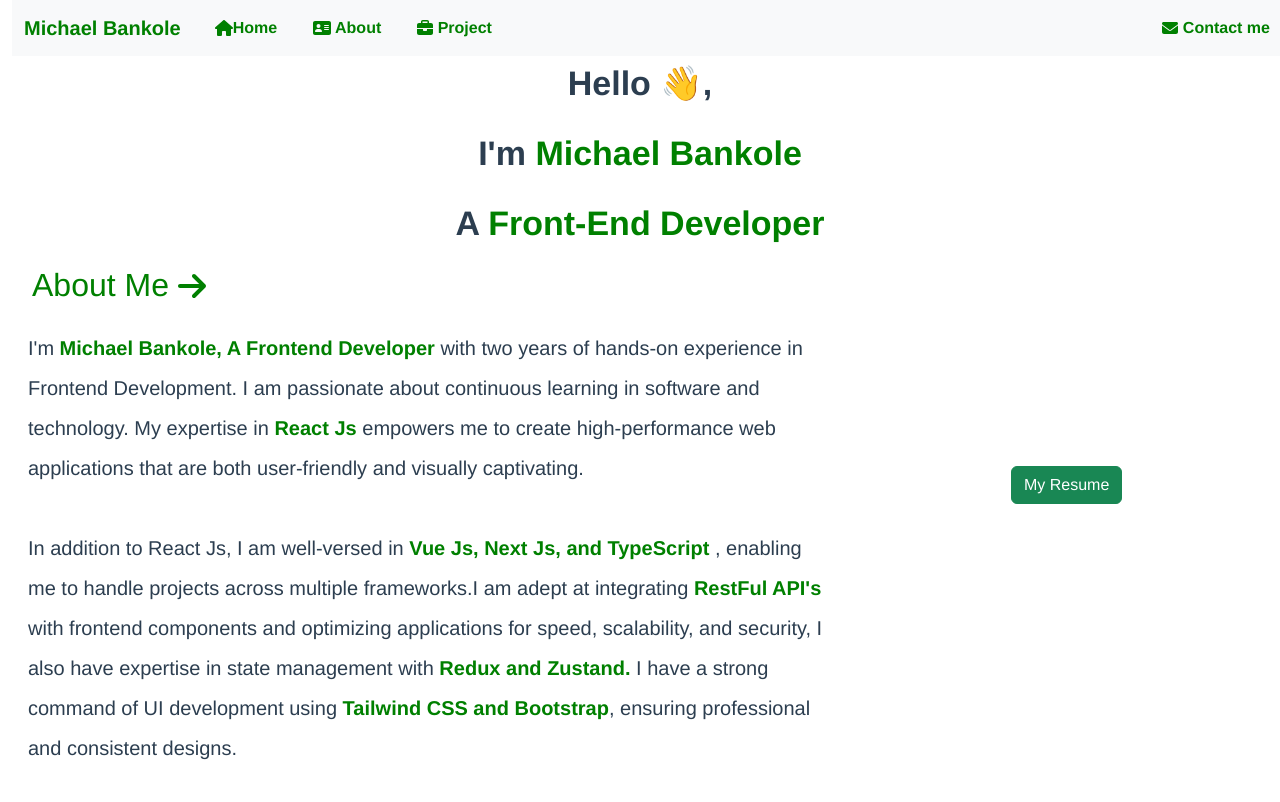
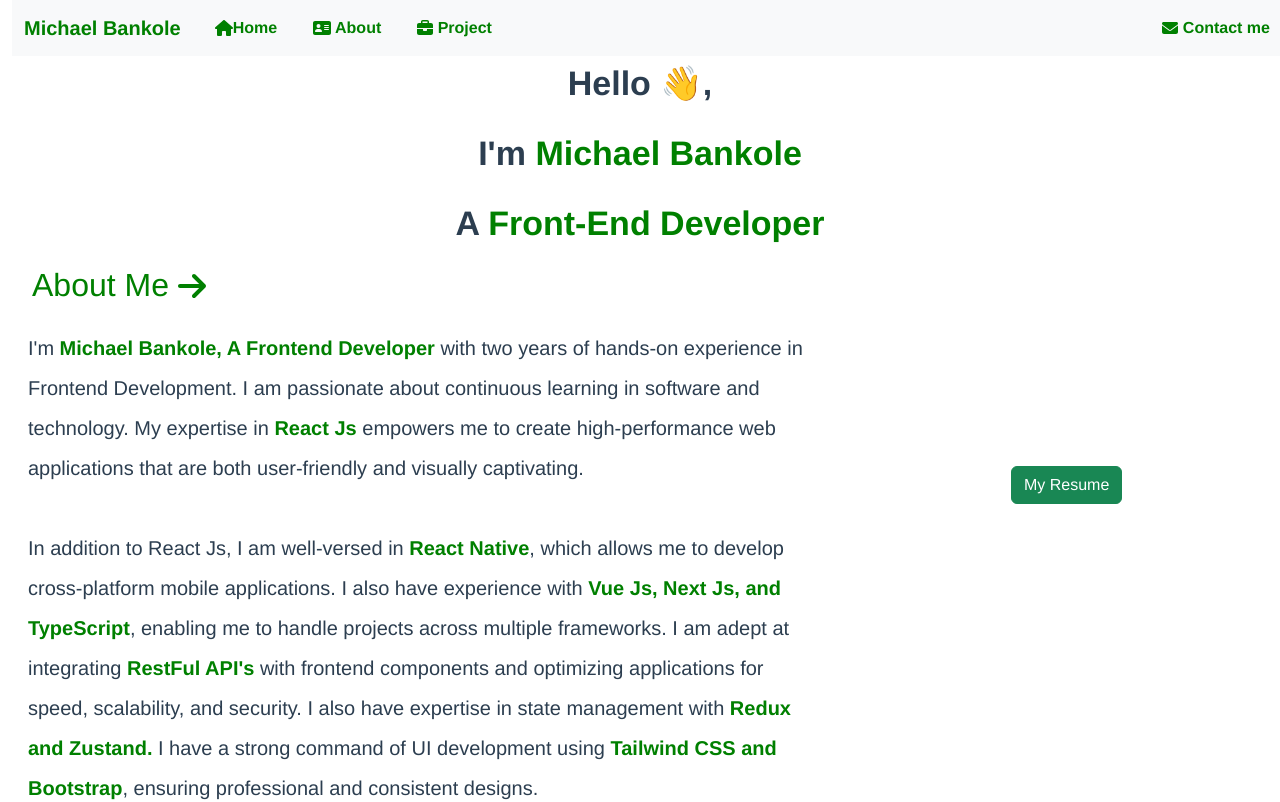
Before and after one commit to bhankymyk/portfolio, a Vue app: page / in a window 1280 px wide. Shown: the top 802 px of the page. Built offline with nearby package versions, Linux system fonts and the light colour scheme.

Commit message:
fix: about

```diff
--- a/src/components/Portfolio.vue
+++ b/src/components/Portfolio.vue
@@ -85,7 +85,7 @@
         About Me <font-awesome-icon :icon="['fas', 'arrow-right']" />
     </h2>
     <h5 class="mt-1 text-justify p-3 lh-lg">
-            I'm <span class="inBtw fw-bolder">Michael Bankole, A Frontend Developer</span>  with two years of hands-on
+        I'm <span class="inBtw fw-bolder">Michael Bankole, A Frontend Developer</span> with two years of hands-on
         experience in Frontend Development. I am passionate about continuous
         learning in software and technology. My expertise in <span class="inBtw fw-bolder"> React Js</span>
         empowers me to create high-performance web applications that are
@@ -93,11 +93,12 @@
     </h5>
 
     <h5 class="mt-1 text-justify p-3 lh-lg">
-            In addition to React Js, I am well-versed in <span class="inBtw fw-bolder">Vue Js, Next Js, and
-              TypeScript</span> , enabling me to handle projects across multiple
-            frameworks.I am adept at integrating <span class="inBtw fw-bolder">RestFul API's</span> with frontend
+        In addition to React Js, I am well-versed in <span class="inBtw fw-bolder">React Native</span>, which allows me to
+        develop cross-platform mobile applications. I also have experience with <span class="inBtw fw-bolder">Vue Js, Next Js, and
+        TypeScript</span>, enabling me to handle projects across multiple
+        frameworks. I am adept at integrating <span class="inBtw fw-bolder">RestFul API's</span> with frontend
         components and optimizing applications for speed, scalability, and
-            security, I also have expertise in state management with <span class="inBtw fw-bolder"> Redux and Zustand.
+        security. I also have expertise in state management with <span class="inBtw fw-bolder"> Redux and Zustand.
         </span>I have a strong command of UI development using <span class="inBtw fw-bolder">Tailwind
         CSS and Bootstrap</span>, ensuring professional and consistent designs.
     </h5>
```
Lines whose indentation alone changed are shown as unchanged.
